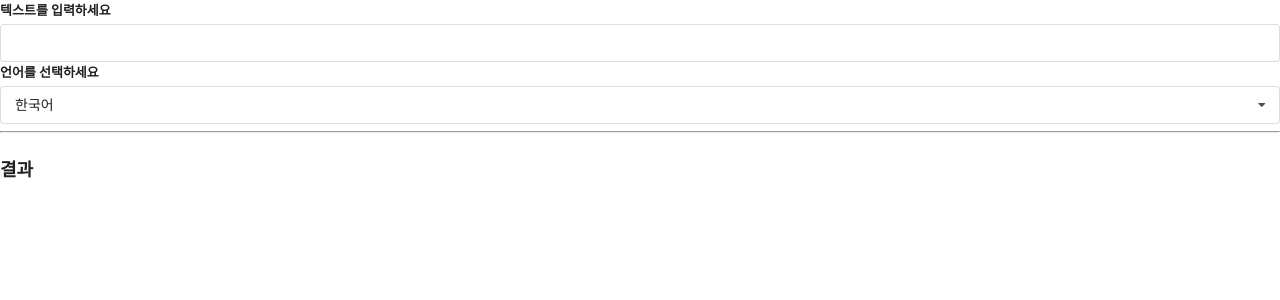
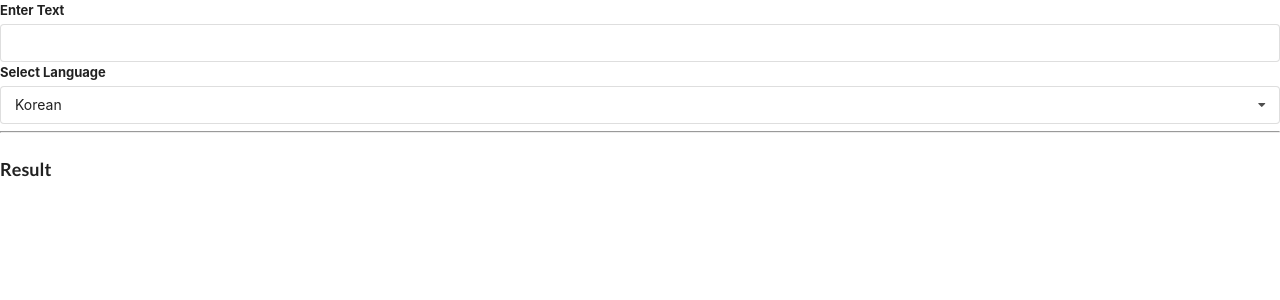
Before and after one commit to SwiftlyAside/ReactExercise, a React (Create React App) app: page /translate in a window 1280 px wide. Shown: the top 300 px of the page. Built offline with nearby package versions, Linux system fonts and the light colour scheme; no server answers.

Commit message:
Add Route.js
단순한 Router 추가

```diff
--- a/public/index.html
+++ b/public/index.html
@@ -25,7 +25,7 @@
       work correctly both with client-side routing and a non-root public URL.
       Learn how to configure a non-root public URL by running `npm run build`.
     -->
-    <title>React App</title>
+    <title>React Exercise</title>
   </head>
   <body>
     <noscript>You need to enable JavaScript to run this app.</noscript>
--- a/src/App.jsx
+++ b/src/App.jsx
@@ -1,10 +1,11 @@
-import React from 'react';
+import React, { useState } from 'react';
 // import './App.css';
-// import Accordion from './components/Accordion';
-// import Search from './components/Search';
 import Translate from './components/Translate';
+import Accordion from './components/Accordion';
+import Search from './components/Search';
+import Route from './components/Route';
+import Dropdown from './components/Dropdown';
 
-/*
 const items = [
   {
     title: 'What is React?',
@@ -19,12 +20,44 @@ const items = [
     content: 'You use React by creating components.',
   },
 ];
-*/
+
+const options = [
+  {
+    label: 'The Color Red',
+    value: 'red',
+  },
+  {
+    label: 'The Color Green',
+    value: 'green',
+  },
+  {
+    label: 'A Shade of Blue',
+    value: 'blue',
+  },
+];
 
 export default () => {
+  const [selected, setSelected] = useState(options[0]);
+
   return (
     <div>
-      <Translate />
+      <Route path="/">
+        <Accordion items={items} />
+      </Route>
+      <Route path="/list">
+        <Search />
+      </Route>
+      <Route path="/dropdown">
+        <Dropdown
+          label="Select a color"
+          selected={selected}
+          onSelectedChange={setSelected}
+          options={options}
+        />
+      </Route>
+      <Route path="/translate">
+        <Translate />
+      </Route>
     </div>
   );
 
--- /dev/null
+++ b/src/components/Route.js
@@ -0,0 +1,5 @@
+const Route = ({ path, children }) => {
+  return window.location.pathname === path ? children : null;
+};
+
+export default Route;
--- a/src/components/Translate.js
+++ b/src/components/Translate.js
@@ -5,19 +5,19 @@ import Convert from './Convert';
 
 const options = [
   {
-    label: '한국어',
+    label: 'Korean',
     value: 'kr',
   },
   {
-    label: '일본어',
+    label: 'Japanese',
     value: 'ja',
   },
   {
-    label: '아랍어',
+    label: 'Arabian',
     value: 'ar',
   },
   {
-    label: '힌디어',
+    label: 'Hindi',
     value: 'hi',
   },
 ];
@@ -30,18 +30,18 @@ const Translate = () => {
     <div>
       <div className="ui form">
         <div className="field">
-          <label>텍스트를 입력하세요</label>
+          <label>Enter Text</label>
           <input value={text} onChange={event => setText(event.target.value)} />
         </div>
       </div>
       <Dropdown
-        label="언어를 선택하세요"
+        label="Select Language"
         selected={language}
         onSelectedChange={setLanguage}
         options={options}
       />
       <hr />
-      <h3 className="ui header">결과</h3>
+      <h3 className="ui header">Result</h3>
       <Convert text={text} language={language} />
     </div>
   );
```
